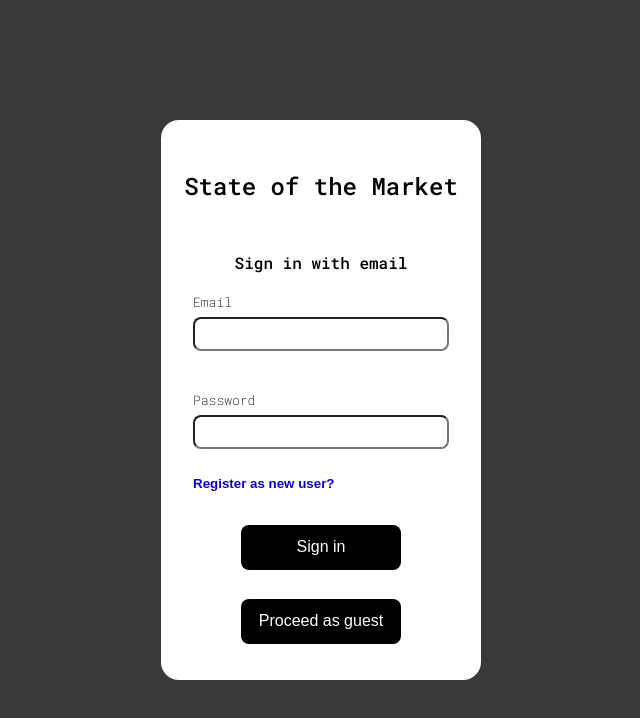
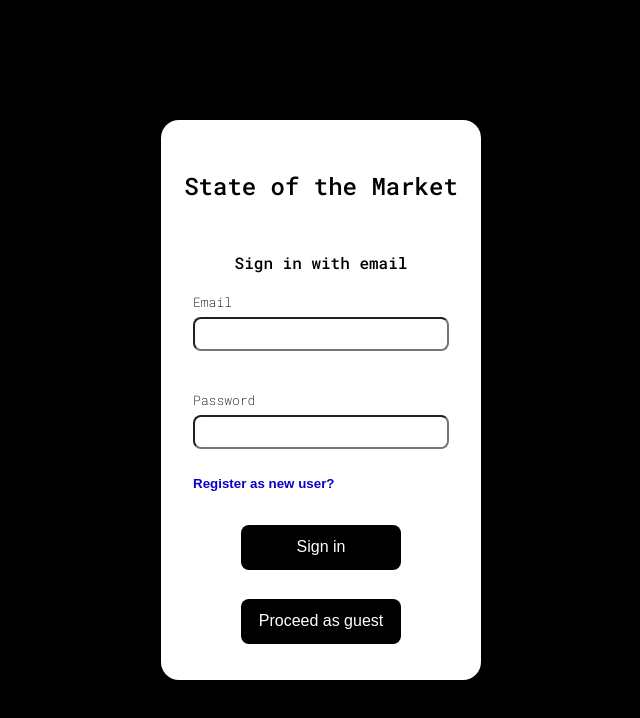
Before and after one commit to eulloa10/economic-indicators, a Next.js app in the folder frontend/: page /SignInModal in a window 1280 px wide. Shown: the top 718 px of the page, without its empty margins (319-959 px from the left). Built offline with nearby package versions, Linux system fonts and the light colour scheme.

Commit message:
updated dashboard page

```diff
--- a/frontend/pages/Navigation.js
+++ b/frontend/pages/Navigation.js
@@ -17,9 +17,9 @@ function NavBar () {
           <li className={styles['sotm-logo']}>State of the Market</li>
         </ul>
         <ul className={styles['nav-page-options']}>
-          <Link className={styles['nav-links']} href="/indicators">Indicators</Link>
           <Link className={styles['nav-links']} href="/dashboard">Dashboard</Link>
           <Link className={styles['nav-links']} href="/reports">Reports</Link>
+          <Link className={styles['nav-links']} href="/indicators">Indicators</Link>
         </ul>
         <div className={styles['nav-options']}>
           <button onClick={() => setShowSignIn(true)} className={styles['user-btn']}>
--- a/frontend/styles/Dashboard/DashboardTable.module.css
+++ b/frontend/styles/Dashboard/DashboardTable.module.css
@@ -34,5 +34,4 @@
   display: flex;
   justify-content: center;
   align-items: center;
-  flex-wrap: wrap;
 }
--- a/frontend/styles/Modals/SignInModal.module.css
+++ b/frontend/styles/Modals/SignInModal.module.css
@@ -10,7 +10,7 @@
   height: 100%;
   width: 100%;
   color: white;
-  background-color: rgba(214, 214, 214, 0.268);
+  background-color: rgba(0, 0, 0, 0.581);
   z-index: 1;
   border: none;
 }
```
